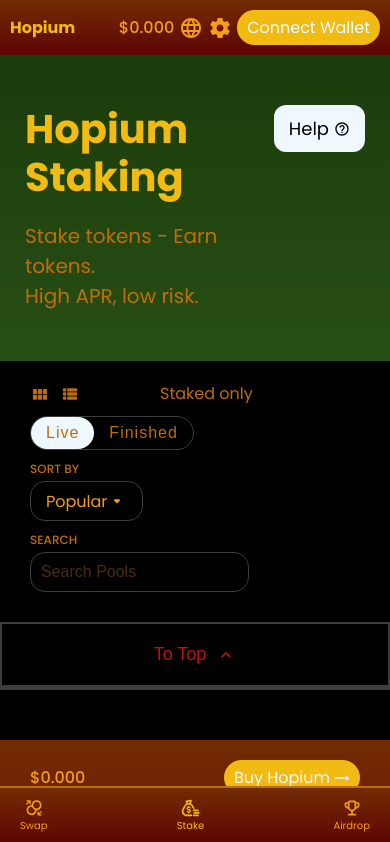
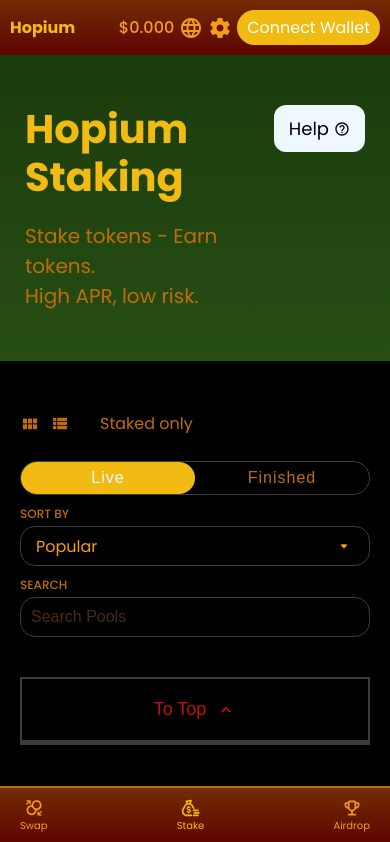
Before and after one commit to Demandtech/hopium, a React (Create React App) app: page /stake in a window 390 px wide. Shown: the top 842 px of the page. Built offline with nearby package versions, Linux system fonts and the light colour scheme.

Commit message:
active colors change, and responsiveness

```diff
--- a/src/components/staking/StakeHead.jsx
+++ b/src/components/staking/StakeHead.jsx
@@ -32,10 +32,11 @@ function StakeHead() {
           <div className='views-btn'>
             <GridView className='grid' />
             <ListView className='list' />
+            <div className='staked-only'>
+              <p>Staked only</p>
+            </div>
           </div>
-          <div className='staked-only'>
-            <p>Staked only</p>
-          </div>
+
           <div className='head-tab'>
             <button
               className={`${live ? 'active-head-tab' : undefined}`}
--- a/src/components/staking/stakehead.css
+++ b/src/components/staking/stakehead.css
@@ -1,11 +1,12 @@
 .stake-head {
   background: #000000;
-  padding-bottom: 50px;
+  padding: 50px 20px;
 }
 .head-wrapper {
   display: flex;
   justify-content: space-between;
   padding: 20px 100px;
+  margin-bottom: 20px;
 }
 
 .right-head {
@@ -28,7 +29,7 @@
   font-weight: 500;
   letter-spacing: 1px;
   color: #bf6d0a;
-  transition:  .5s;
+  transition: 0.5s;
   border-radius: 20px;
 }
 
@@ -96,7 +97,7 @@
 }
 
 .select-icon {
-  fill:  #f49d18;
+  fill: #f49d18;
 }
 
 .option-wrapper {
@@ -131,63 +132,98 @@
 }
 
 .options {
-
 }
 
 .options li {
-  color: #f49d1A;
+  color: #f49d1a;
   list-style-type: none;
   cursor: pointer;
   padding: 10px;
   transition: hover 0.15s ease 0s;
 }
 
-.options li:hover{
+.options li:hover {
   background-color: #3d3d3d;
   transition: transform 0.15s ease 0s, opacity 0.15s ease 0s;
 }
 
 .search-input input:focus {
-   border: 2px solid #bf6d0a;
+  border: 2px solid #bf6d0a;
   outline: 2px solid #19390a;
 }
 
-.search-input input{
+.search-input input {
   height: 40px;
   border: 1.5px solid #3d3d3d;
   border-radius: 15px;
   background: #000000;
   padding-left: 10px;
   font-size: 16px;
-  color: #f49d1A;
+  color: #f49d1a;
 }
 
-.search-input input::placeholder{
+.search-input input::placeholder {
   color: #492c0a;
 }
 
-.active-head-tab{
-  background: aliceblue !important;
+.active-head-tab {
+  background: #f1bb13 !important;
   border-radius: 20px;
-  color: #f49d1A;
+  color: aliceblue !important;
   font-weight: 500;
 }
 
 @media screen and (max-width: 835px) {
   .head-wrapper {
-    padding: 20px 30px;
+    padding: 0 0 20px 0;
     flex-wrap: wrap;
+
   }
 
-  .left-head, .right-head{
+  .right-head {
     width: 100%;
-    flex-wrap: wrap;
+    flex-direction: column;
+    align-items: flex-start;
     gap: 10px;
     margin-bottom: 10px;
   }
 
-  .selector{
+  .left-head {
     width: 100%;
+    flex-direction: column;
+    align-items: stretch;
+  }
+
+  .selector {
+    width: 100%;
+  }
+
+  .select-control {
+    width: 100%;
+  }
+
+  .search-input {
+    width: 100%;
+  }
+
+  .search-input input {
+    width: 100%;
+  }
+
+  .select-wrapper {
+    width: 100%;
+  }
+
+  .head-tab {
+    width: 100%;
+  }
+
+  .head-tab button{
+    width: 50%;
+  }
+
+  .views-btn{
+    margin-bottom: 15px;
   }
 }
 
```
